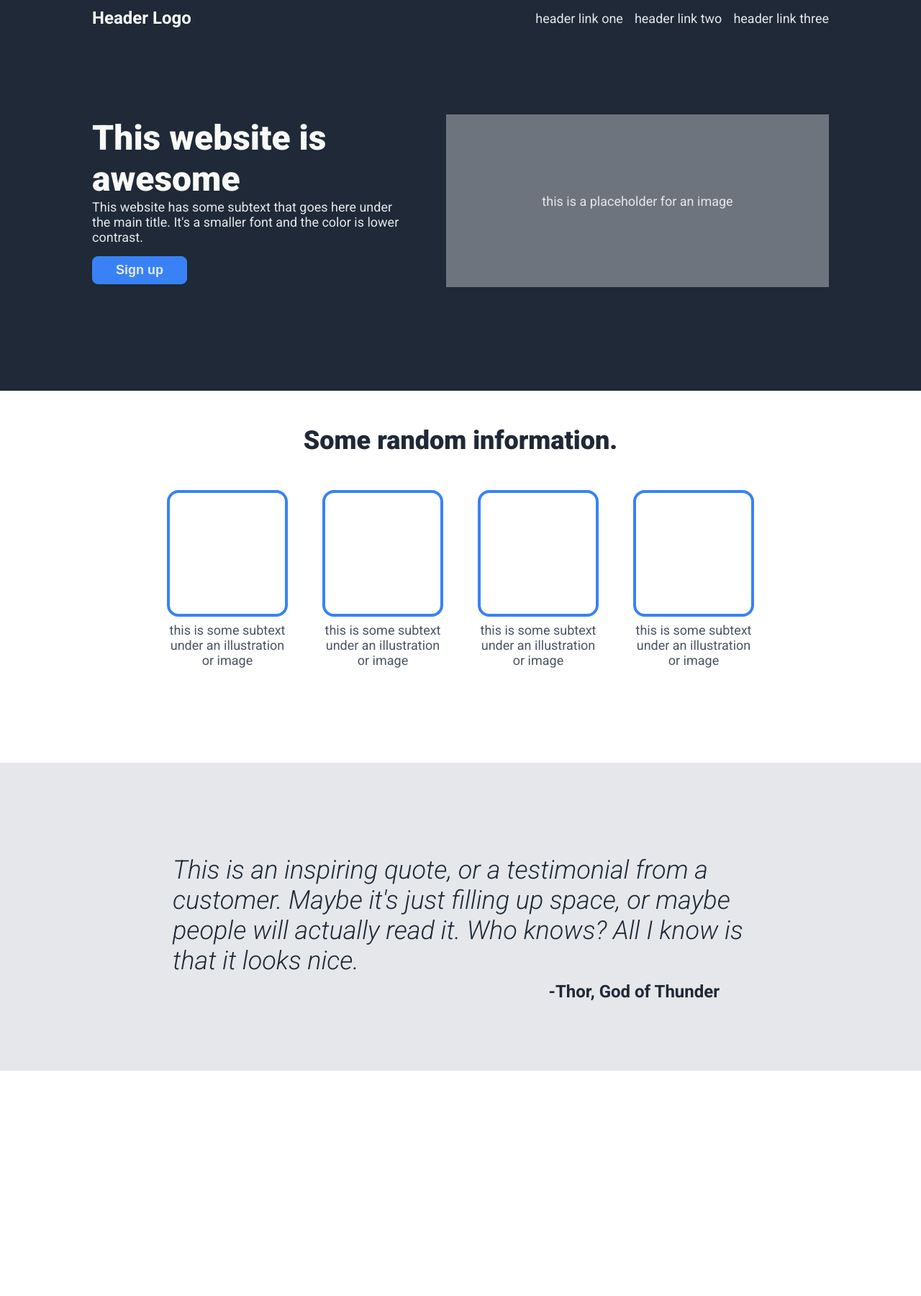
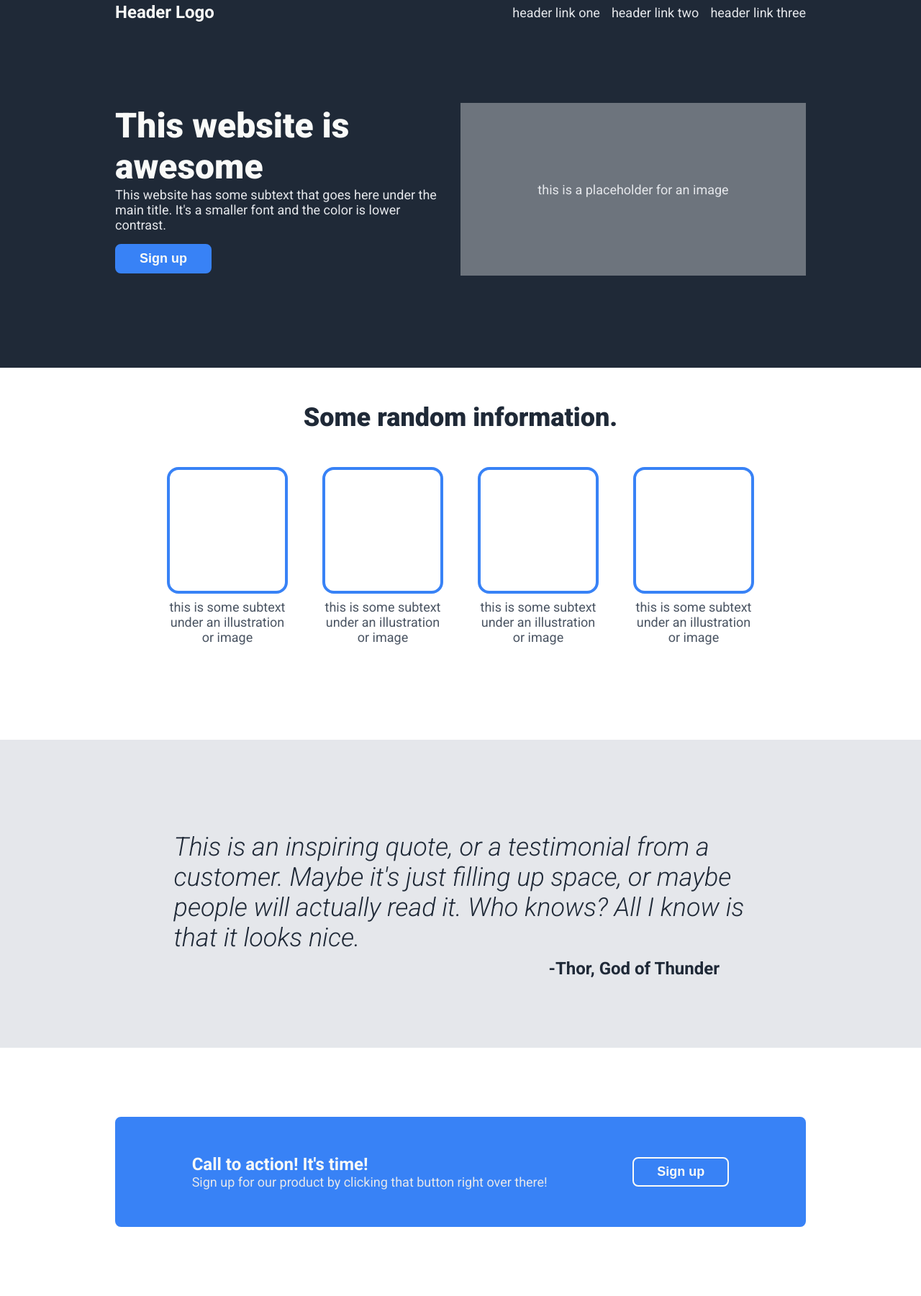
Before and after one commit to isacl/odin-landing-page, a plain HTML site: page index.html in a window 1280 px wide. Shown: the part 13-1814 px from the top of the page at 72% size. Before the commit the page ends 1501 px from the top, so only its background shows below. Drawn offline with Linux system fonts and the light colour scheme.

Commit message:
Add fourth section
The header was moved outside the first section. The sections were given
more descriptive names. The structures of the sections were also
simplified by removing the content divs wherever they were unnecessary.
Some tweaks were made to the width and padding of the container divs.

```diff
--- a/index.html
+++ b/index.html
@@ -11,40 +11,43 @@
 
 <body>
 
-    <div class="section first">
+    <div class="section header">
         <div class="container">
 
-            <div class="header">
             <div class="header-logo">Header Logo</div>
+
             <ul class="header-links">
                 <li><a href="#">header link one</a></li>
                 <li><a href="#">header link two</a></li>
                 <li><a href="#">header link three</a></li>
             </ul>
+
+        </div>
     </div>
 
-            <div class="content">
-                <div>
-                    <div class="hero-text">This website is awesome</div>
-                    <div class="hero-subtext">
+    <div class="section intro-section">
+        <div class="container">
+
+            <div class="hero">
+                <div class="main-text">This website is awesome</div>
+                <div class="secondary-text">
                     This website has some subtext that goes here under the main title. It's a
                     smaller font and the color is lower contrast.
                 </div>
-                    <button class="sign-up"><a href="#">Sign up</a></button>
+                <button class="sign-up-button"><a href="#">Sign up</a></button>
             </div>
 
             <div class="image-placeholder">this is a placeholder for an image</div>
         </div>
 
     </div>
-    </div>
 
-    <div class="section second">
+    <div class="section info-section">
         <div class="container">
 
-            <div class="header">Some random information.</div>
+            <div class="main-text">Some random information.</div>
 
-            <div class="content">
+            <div class="gallery">
                 <div class="image-container">
                     <div class="image-border"></div>
                     <div class="image-subtext">
@@ -74,16 +77,30 @@
         </div>
     </div>
 
-    <div class="section third">
+    <div class="section quote-section">
         <div class="container">
 
-            <div class="content">
             <div class="quote">
                 This is an inspiring quote, or a testimonial from a customer. Maybe it's just
                 filling up space, or maybe people will actually read it. Who knows? All I know
                 is that it looks nice.
             </div>
             <div class="author">-Thor, God of Thunder</div>
+
+        </div>
+    </div>
+
+    <div class="section cta-section">
+        <div class="container">
+
+            <div class="cta-box">
+                <div class="call-to-action">
+                    <div class="main-text">Call to action! It's time!</div>
+                    <div class="secondary-text">
+                        Sign up for our product by clicking that button right over there!
+                    </div>
+                </div>
+                <button class="sign-up-button"><a href="#">Sign up</a></button>
             </div>
 
         </div>
--- a/style.css
+++ b/style.css
@@ -5,19 +5,23 @@ body {
     margin: 0;
 }
 
-button.sign-up {
+/* Sign up button */
+
+.sign-up-button {
     background-color: #3882F6;
     padding: 8px 32px;
-    border: 1px solid #3882F6;
+    border: 2px solid #3882F6;
     border-radius: 8px;
 }
 
-button.sign-up a {
+.sign-up-button a {
     text-decoration: none;
-    color: #E5E7EB;
+    color: #F9FAF8;
     font-size: 18px;
     font-weight: bold;
 }
+
+/* Generic section, container and content */
 
 .section {
     display: flex;
@@ -26,25 +30,25 @@ button.sign-up a {
 }
 
 .container {
+    margin: 0;
+    padding: 16px;
+    width: 960px;
     display: flex;
-    flex-direction: column;
-    padding: 24px;
-    min-width: 720px;
-    max-width: 1024px;
+    align-items: center;
 }
 
-.first {
+/* Header, plus some stuff for the intro section */
+
+.header {
     background-color: #1F2937;
 }
 
-.first .header {
-    display: flex;
+.header .container {
     justify-content: space-between;
-    align-items: center;
 }
 
 .header-logo,
-.hero-text {
+.intro-section .main-text {
     color: #F9FAF8;
 }
 
@@ -66,59 +70,68 @@ button.sign-up a {
 }
 
 .header-links a,
-.hero-subtext,
+.intro-section .secondary-text,
 .image-placeholder {
     color: #E5E7EB;
     font-size: 18px;
 }
 
-.hero-text {
+/* Intro section */
+
+.intro-section {
+    background-color: #1F2937;
+}
+
+.intro-section .container {
+    gap: 32px;
+    padding-top: 96px;
+    padding-bottom: 128px;
+}
+
+.intro-section .main-text {
     font-size: 48px;
     font-weight: 800;
 }
 
-.first .content {
-    display: flex;
-    align-items: center;
-    gap: 48px;
-    margin: 120px 0;
-}
-
-.first button.sign-up {
+.intro-section .sign-up-button {
     margin-top: 16px;
 }
 
 .image-placeholder {
-    width: 532px;
+    width: 480px;
     height: 240px;
-    flex-shrink: 0;
+    flex: none;
     background-color: #6D747D;
     display: flex;
     justify-content: center;
     align-items: center;
 }
 
-.second .container {
+/* Info section */
+
+.info-section .container {
+    flex-direction: column;
     padding-top: 48px;
     padding-bottom: 132px;
     gap: 48px;
 }
 
-.second .header {
+.info-section .main-text {
     color: #1F2937;
     font-size: 36px;
     font-weight: 800;
     text-align: center;
 }
 
-.second .content {
+.info-section .gallery {
     display: flex;
+    flex-wrap: wrap;
     gap: 48px;
 }
 
 .image-container {
     width: 168px;
-    flex-shrink: 0;
+    flex: none;
     display: flex;
     flex-direction: column;
     align-items: center;
@@ -129,9 +142,9 @@ button.sign-up a {
     box-sizing: border-box;
     width: 100%;
     padding-top: 100%;
+    flex: none;
     border: 4px solid #3882F6;
     border-radius: 16px;
-    flex-shrink: 0;
 }
 
 .image-subtext {
@@ -140,31 +153,67 @@ button.sign-up a {
     text-align: center;
 }
 
-.third {
+/* Quote section */
+
+.quote-section {
     background-color: #E5E7EB;
 }
 
-.third .container {
-    padding: 128px 0 96px 0;
-}
-
-.third .content {
+.quote-section .container {
     color: #1F2937;
-    max-width: 800px;
+    padding-top: 128px;
+    padding-bottom: 96px;
     display: flex;
     flex-direction: column;
     gap: 8px;
 }
 
 .quote {
+    width: 83%;
     font-size: 36px;
     font-weight: 300;
     font-style: italic;
 }
 
 .author {
+    width: 75%;
     font-size: 24px;
     font-weight: bold;
     text-align: right;
-    margin: 0 5% 0 5%;
 }
+
+/* Call to action section */
+
+.cta-section .container {
+    padding-top: 96px;
+    padding-bottom: 96px;
+}
+
+.cta-section .cta-box {
+    background-color: #3882F6;
+    border: 4px solid #3882F6;
+    border-radius: 8px;
+    width: 100%;
+    padding-top: 48px;
+    padding-bottom: 48px;
+    display: flex;
+    flex-wrap: wrap;
+    justify-content: space-evenly;
+    align-items: center;
+    gap: 16px;
+}
+
+.cta-section .main-text {
+    color: #F9FAF8;
+    font-size: 24px;
+    font-weight: bold;
+}
+
+.cta-section .secondary-text {
+    color: #E5E7EB;
+    font-size: 18px;
+}
+
+.cta-section .sign-up-button {
+    border-color: #F9FAF8;
+}
```
Lines whose indentation alone changed are shown as unchanged.
